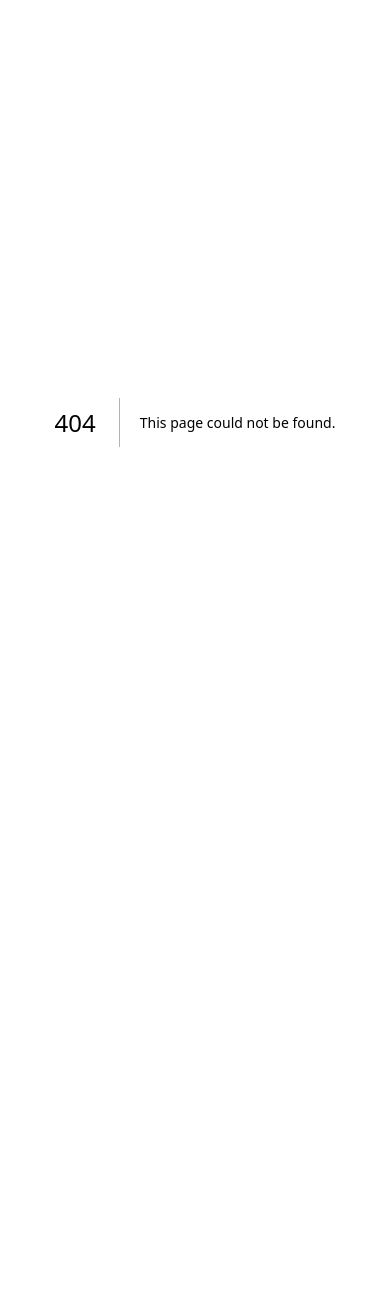
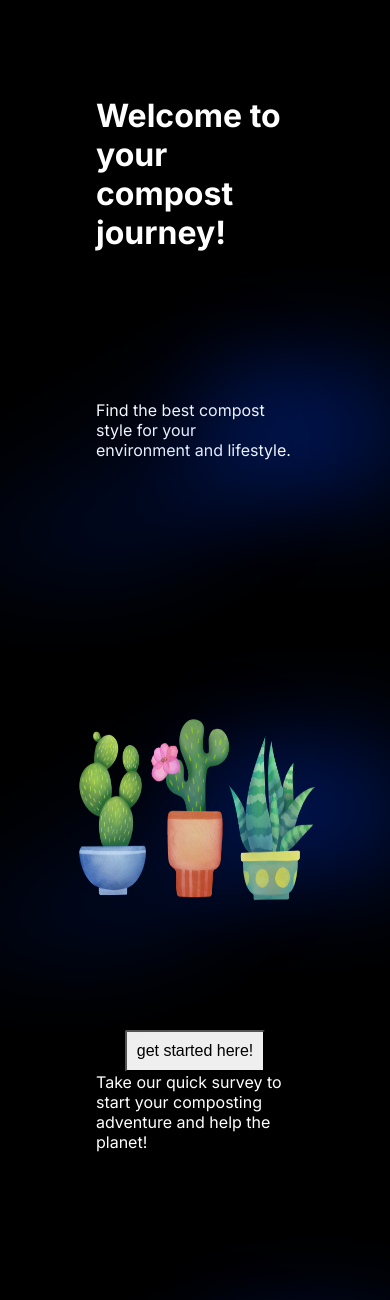
Before and after one commit to athenadeng/my-compost-journey-uncommon-hacks-2024, a Next.js app: page /survey/results/worm_bin in a window 390 px wide. Before the commit this address had no page. Shown: the top 1300 px of the page. Before the commit the page ends 844 px from the top, so only its background shows below. Built offline with nearby package versions, Linux system fonts and the light colour scheme.

Commit message:
worm bin.

```diff
--- a/src/app/survey/page.tsx
+++ b/src/app/survey/page.tsx
@@ -38,7 +38,9 @@ function DynamicButton() {
         <>
           <p>How do you feel about worms?</p>
           <button type="button" className="btn btn-primary" onClick={() => handleClick('ick')}>Ick!</button>
+          <a href="/survey/results/worm_bin">
           <button type="button" className="btn btn-primary" onClick={() => handleClick('love')}>No problem!</button>
+          </a>
         </>
       )}
 
@@ -105,7 +107,6 @@ function DynamicButton() {
       )}
       {selectedOption === 'love' && (
         <>
-          <p>worm bin</p>
 
         </>
       )}
--- /dev/null
+++ b/src/app/survey/results/worm_bin/page.module.css
@@ -0,0 +1,246 @@
+
+.main {
+  display: flex;
+  flex-direction: column;
+  justify-content: space-between;
+  align-items: center;
+  padding: 6rem;
+  min-height: 100vh;
+
+}
+
+.description {
+  display: inherit;
+  justify-content: inherit;
+  align-items: inherit;
+  font-size: 0.85rem;
+  max-width: var(--max-width);
+  width: 100%;
+  z-index: 2;
+  font-family: var(--font-mono);
+}
+
+.description a {
+  display: flex;
+  justify-content: center;
+  align-items: center;
+  gap: 0.5rem;
+}
+
+.description p {
+  position: relative;
+  margin: 0;
+  padding: 1rem;
+  background-color: rgba(var(--callout-rgb), 0.5);
+  border: 1px solid rgba(var(--callout-border-rgb), 0.3);
+  border-radius: var(--border-radius);
+}
+
+.code {
+  font-weight: 700;
+  font-family: var(--font-mono);
+}
+
+.grid {
+  display: grid;
+  grid-template-columns: repeat(4, minmax(25%, auto));
+  max-width: 100%;
+  width: var(--max-width);
+}
+
+.card {
+  padding: 1rem 1.2rem;
+  border-radius: var(--border-radius);
+  background: rgba(var(--card-rgb), 0);
+  border: 1px solid rgba(var(--card-border-rgb), 0);
+  transition: background 200ms, border 200ms;
+  justify-content: center;
+
+}
+
+.card span {
+  display: inline-block;
+  transition: transform 200ms;
+}
+
+.card h2 {
+  font-weight: 600;
+  margin-bottom: 0.7rem;
+}
+
+.getStartedButton {
+  font-size: 1.0rem;
+  text-align: center;
+  color: black;
+  padding: 10px 10px;
+  border-radius: 2px;
+}
+
+.card p {
+  margin: 0;
+  opacity: 0.6;
+  font-size: 0.9rem;
+  line-height: 1.5;
+  max-width: 30ch;
+  text-wrap: balance;
+}
+
+.center {
+  display: flex;
+  justify-content: center;
+  align-items: center;
+  position: relative;
+  padding: 0;
+}
+
+.center::before {
+  background: var(--secondary-glow);
+  border-radius: 50%;
+  width: 480px;
+  height: 360px;
+  margin-left: -400px;
+}
+
+.center::after {
+  background: var(--primary-glow);
+  width: 240px;
+  height: 180px;
+  z-index: -1;
+}
+
+.center::before,
+.center::after {
+  content: "";
+  left: 50%;
+  position: absolute;
+  filter: blur(45px);
+  transform: translateZ(0);
+}
+
+.text-center {
+  text-align: center;
+}
+
+.logo {
+  position: relative;
+}
+/* Enable hover only on non-touch devices */
+@media (hover: hover) and (pointer: fine) {
+  .card:hover {
+    background: rgba(var(--card-rgb), 0.1);
+    border: 1px solid rgba(var(--card-border-rgb), 0.15);
+  }
+
+  .card:hover span {
+    transform: translateX(4px);
+  }
+}
+
+@media (prefers-reduced-motion) {
+  .card:hover span {
+    transform: none;
+  }
+}
+
+/* Mobile */
+@media (max-width: 700px) {
+  .content {
+    padding: 4rem;
+  }
+
+  .grid {
+    grid-template-columns: 1fr;
+    margin-bottom: 120px;
+    max-width: 320px;
+    text-align: center;
+  }
+
+  .card {
+    padding: 1rem 2.5rem;
+  }
+
+  .card h2 {
+    margin-bottom: 0.5rem;
+  }
+
+  .center {
+    padding: 8rem 0 6rem;
+  }
+
+  .center::before {
+    transform: none;
+    height: 300px;
+  }
+
+  .description {
+    font-size: 0.8rem;
+  }
+
+  .description a {
+    padding: 1rem;
+  }
+
+  .description p,
+  .description div {
+    display: flex;
+    justify-content: center;
+    position: fixed;
+    width: 100%;
+  }
+
+  .description p {
+    align-items: center;
+    inset: 0 0 auto;
+    padding: 2rem 1rem 1.4rem;
+    border-radius: 0;
+    border: none;
+    border-bottom: 1px solid rgba(var(--callout-border-rgb), 0.25);
+    background: linear-gradient(
+      to bottom,
+      rgba(var(--background-start-rgb), 1),
+      rgba(var(--callout-rgb), 0.5)
+    );
+    background-clip: padding-box;
+    backdrop-filter: blur(24px);
+  }
+
+  .description div {
+    align-items: flex-end;
+    pointer-events: none;
+    inset: auto 0 0;
+    padding: 2rem;
+    height: 200px;
+    background: linear-gradient(
+      to bottom,
+      transparent 0%,
+      rgb(var(--background-end-rgb)) 40%
+    );
+    z-index: 1;
+  }
+}
+
+/* Tablet and Smaller Desktop */
+@media (min-width: 701px) and (max-width: 1120px) {
+  .grid {
+    grid-template-columns: repeat(2, 50%);
+  }
+}
+
+@media (prefers-color-scheme: dark) {
+  .vercelLogo {
+    filter: invert(1);
+  }
+
+  .logo {
+    filter: invert(1) drop-shadow(0 0 0.3rem #ffffff70);
+  }
+}
+
+@keyframes rotate {
+  from {
+    transform: rotate(360deg);
+  }
+  to {
+    transform: rotate(0deg);
+  }
+}
--- /dev/null
+++ b/src/app/survey/results/worm_bin/page.tsx
@@ -0,0 +1,53 @@
+import Image from 'next/image';
+//import "bootstrap/dist/css/bootstrap.min.css";
+import styles from './page.module.css';
+import React, { useState } from 'react';
+
+function worm_bin() {
+    return (
+      <main className={styles.main}>
+      <div className={styles.header}>
+        <h1>Welcome to your compost journey!</h1>
+        <br />
+        <p className={styles.center}>Find the best compost style for your environment and lifestyle.</p>
+      </div>
+
+      <div className={styles.center}>
+        <Image
+          className={styles.compostImage}
+          src="/compost-bin.png" // Ensure the image exists in your public folder
+          alt="Compost Bin"
+          width={250}
+          height={250}
+          priority
+        />
+      </div>
+
+      <div>
+        {/* Using Link with an a tag wrapping the Image */}
+        <a href="/survey">
+          <button className={styles.getStartedButton}>get started here!</button>
+        </a>
+      </div>
+
+      <div className={styles.intro}>
+        <p>Take our quick survey to start your composting adventure and help the planet!</p>
+      </div>
+
+      <div className={styles.center}>
+        <a href="#why-compost" className={styles.card}>
+          <h2>Why Compost? &rarr;</h2>
+          <p>Learn about the benefits of composting for you and the environment.</p>
+        </a>
+
+        <a href="#encountering-problems" className={styles.card}>
+          <h2>Encountering Problems? &rarr;</h2>
+          <p>Get practical tips on how to start composting effectively today.</p>
+        </a>
+      </div>
+    </main>
+    );
+
+}
+
+export default worm_bin;
```
